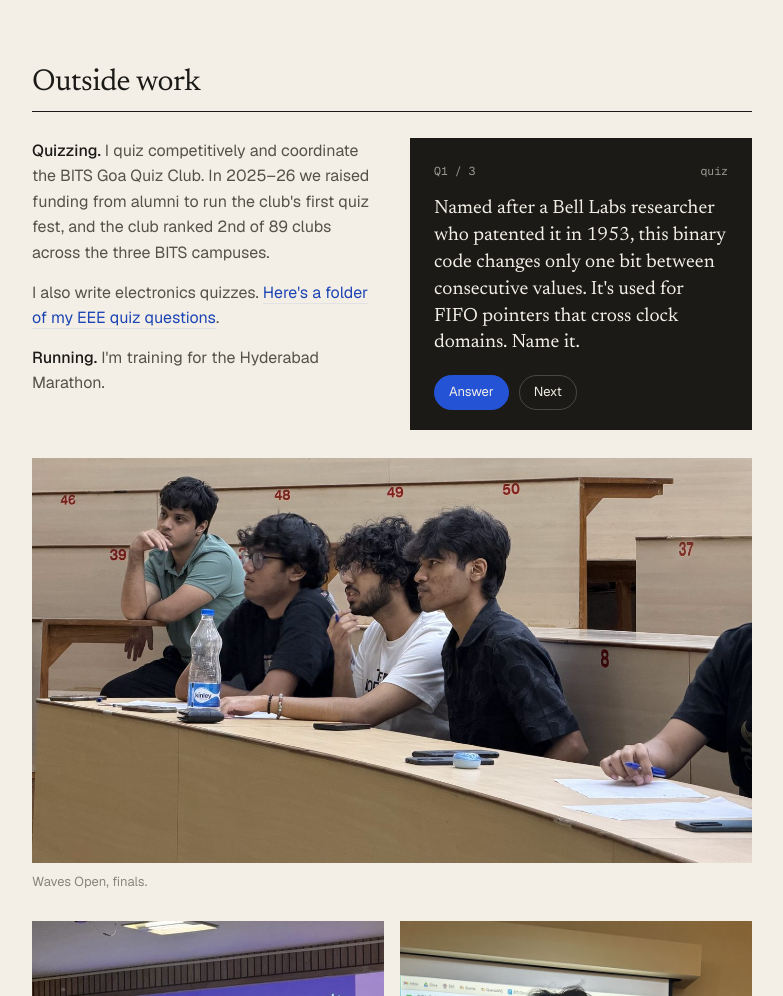
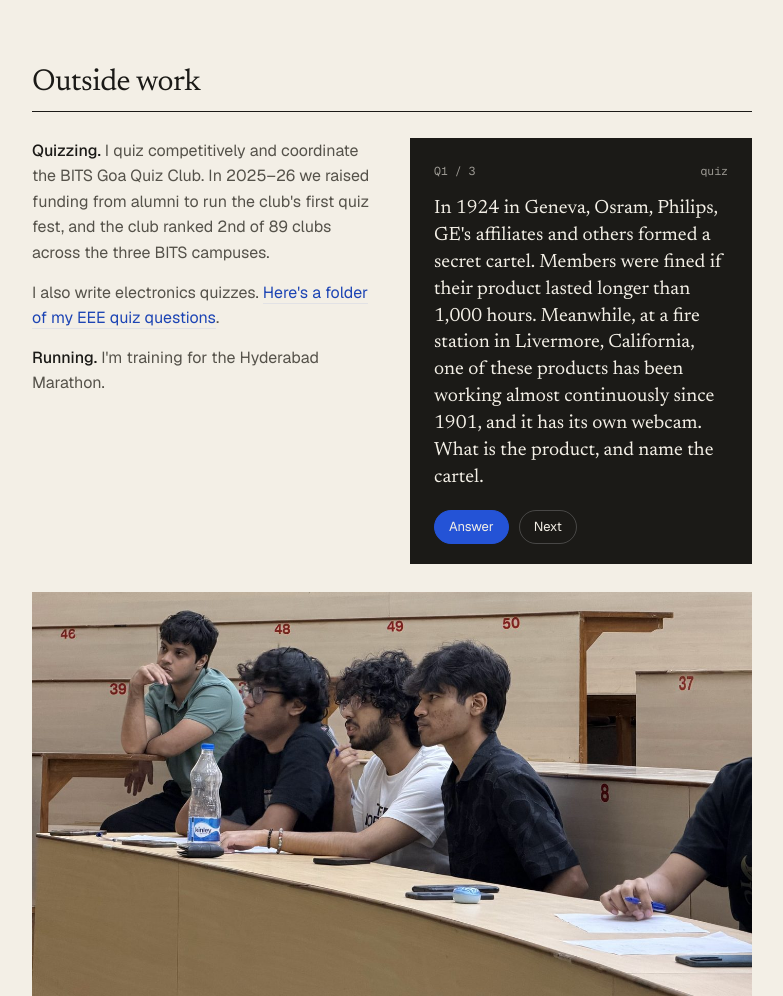
Before and after one commit to harib19/harib19.github.io, a plain HTML site: page index.html in a window 1280 px wide. Shown: the part 5080-6076 px from the top of the page, without its empty margins (438-1221 px from the left). Drawn offline with nearby package versions, Linux system fonts and the light colour scheme.

Commit message:
Quiz card: replace Q1/Q2 with Phoebus cartel and Nokia
Co-Authored-By: Claude Opus 5.5 <noreply@anthropic.com>

```diff
--- a/index.html
+++ b/index.html
@@ -514,10 +514,10 @@ footer{margin-top:96px; padding:26px 0 0; border-top:1px solid var(--ink); displ
 /* quiz card — add questions to this list */
 (function(){
   var Q = [
-    { q:'Named after a Bell Labs researcher who patented it in 1953, this binary code changes only one bit between consecutive values. It\'s used for FIFO pointers that cross clock domains. Name it.',
-      a:'<b>Gray code</b>, after Frank Gray.' },
-    { q:'The Spartathlon is a 246 km race from Athens to Sparta, run every year since 1983. It follows the route of which messenger, whose name is also tied to a much shorter race?',
-      a:'<b>Pheidippides</b>. Herodotus has him running from Athens to Sparta. The Marathon-to-Athens story came later.' },
+    { q:'In 1924 in Geneva, Osram, Philips, GE\'s affiliates and others formed a secret cartel. Members were fined if their product lasted longer than 1,000 hours. Meanwhile, at a fire station in Livermore, California, one of these products has been working almost continuously since 1901, and it has its own webcam. What is the product, and name the cartel.',
+      a:'The <b>incandescent light bulb</b> (Livermore\'s is the Centennial Light), and the <b>Phoebus cartel</b>.' },
+    { q:'Founded in 1865 as a pulp mill in Finland, this company spent its first century making paper, then merged with a rubber works that made tyres and a cable company that made telegraph wire. By the 1990s it was the largest mobile phone maker on earth, and its default ringtone came from Tárrega\'s 1902 guitar piece. After losing the smartphone era it reinvented itself around network infrastructure, and in 2016 bought Alcatel-Lucent and, with it, Bell Labs. Name the company.',
+      a:'<b>Nokia</b>. The ringtone is from Tárrega\'s <i>Gran Vals</i>. (Question by Aadi Bhattacharya, EEE Day Quiz.)' },
     { q:'Why is a marathon 42.195 km and not a round number?',
       a:'The <b>1908 London Olympic</b> course ran from Windsor Castle to the royal box at White City stadium. That distance became the standard in 1921.' }
   ];
```
